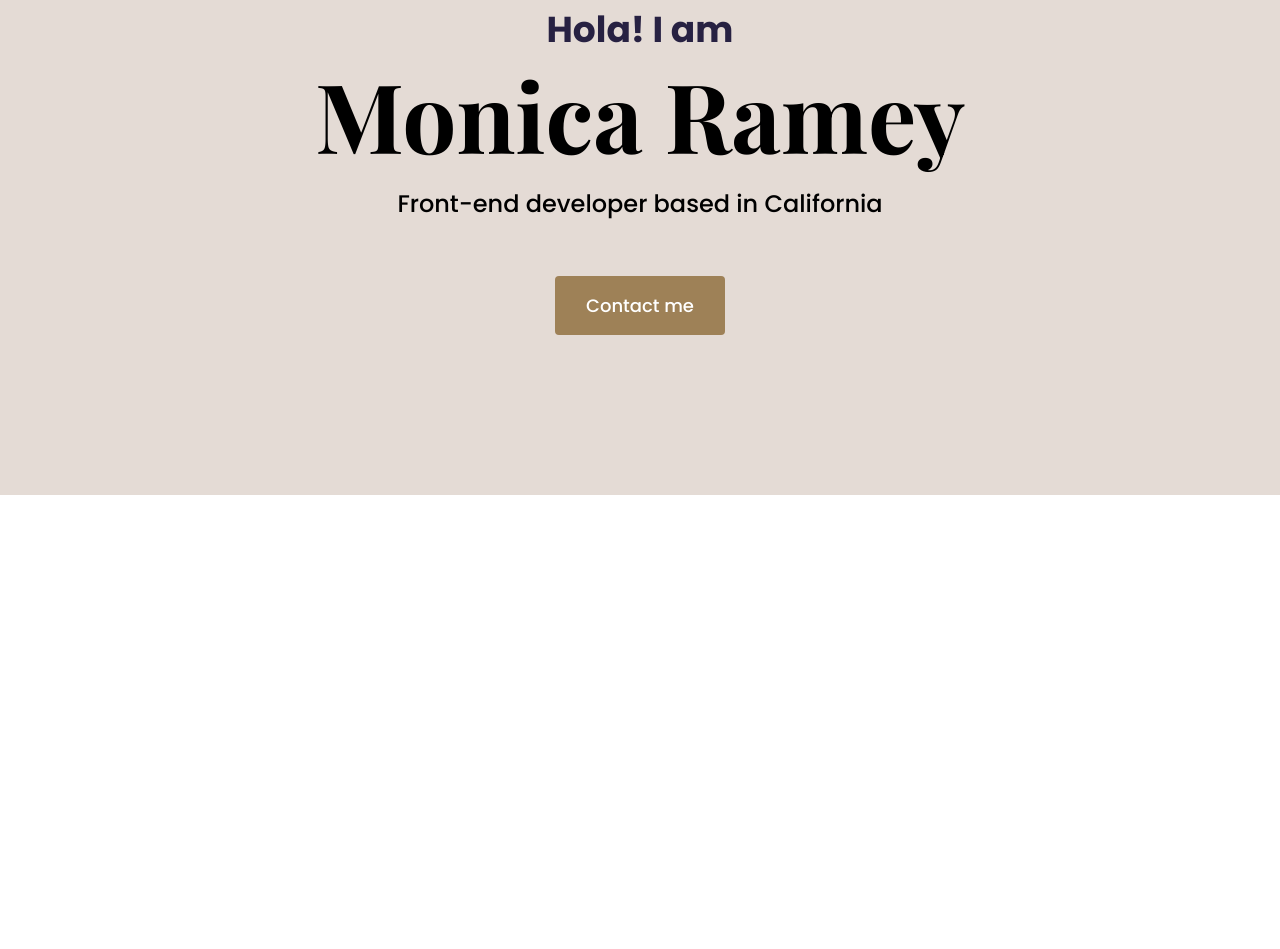
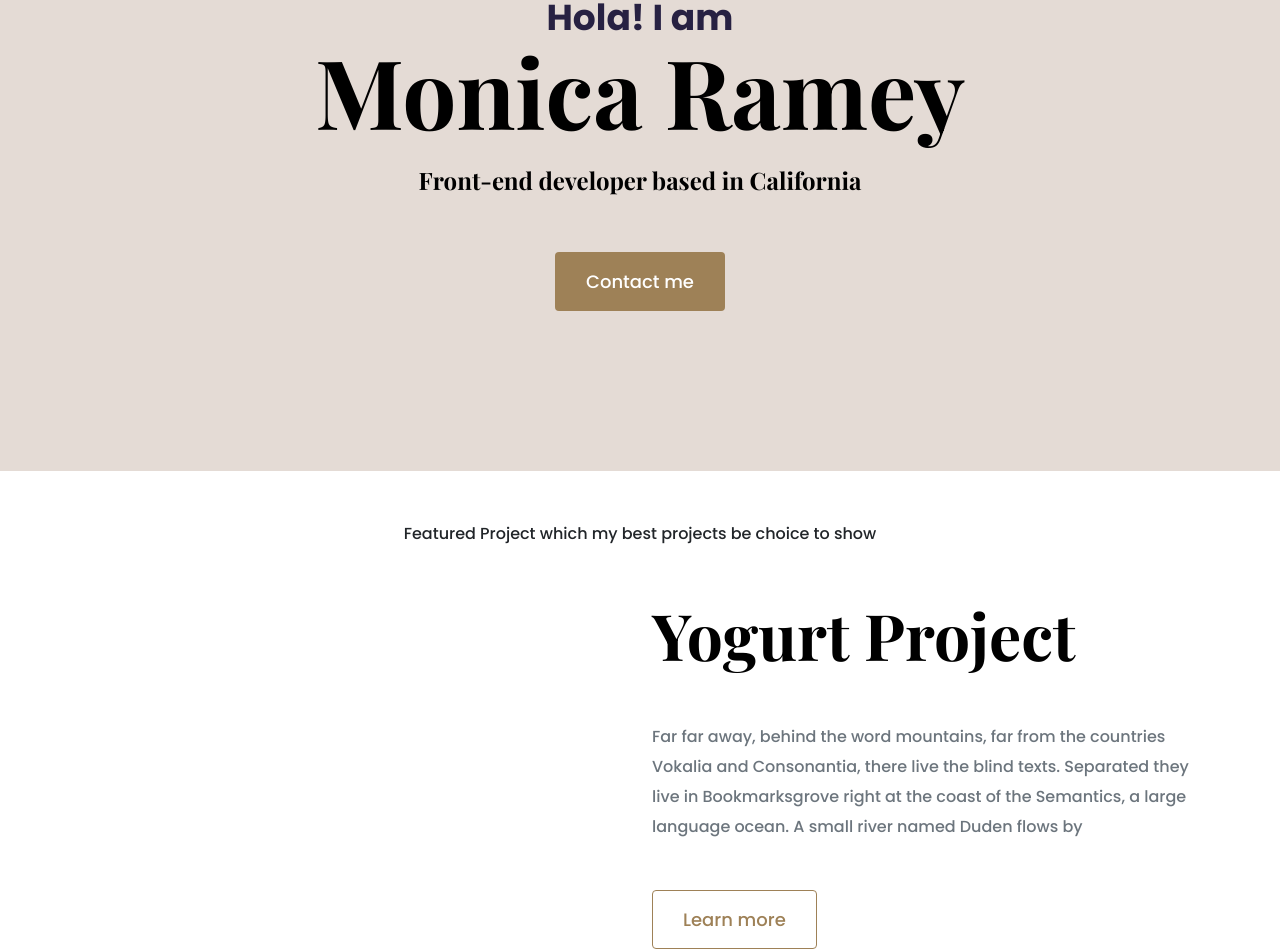
Before and after one commit to amramey/portfolio-project, a plain HTML site: page index.html in a window 1280 px wide. Shown: the part 157-1106 px from the top of the page. Before the commit the page ends 800 px from the top, so only its background shows below. Drawn offline with nearby package versions, Linux system fonts and the light colour scheme.

Commit message:
Added button

```diff
--- a/index.html
+++ b/index.html
@@ -41,8 +41,27 @@
       <p>Hola! I am</p>
       <h1>Monica Ramey</h1>
       <h2 class="mb-5">Front-end developer based in California</h2>
-    <div>
-      <a href="#" class="btn btn-branding">Contact me</a>
+      <div>
+        <a href="#" class="btn btn-branding">Contact me</a>
+      </div>
+    </div>
+    <p class="text-center m-5">
+      Featured Project which my best projects be choice to show
+    </p>
+    <div class="container">
+      <div class="row">
+        <div class="col-6"></div>
+        <div class="col-6">
+          <h2 class="mb-5">Yogurt Project</h2>
+          <p class="mb-5 text-muted">
+            Far far away, behind the word mountains, far from the countries
+            Vokalia and Consonantia, there live the blind texts. Separated they
+            live in Bookmarksgrove right at the coast of the Semantics, a large
+            language ocean. A small river named Duden flows by
+          </p>
+          <a href="#" class="btn btn-branding-outline">Learn more</a>
+        </div>
+      </div>
     </div>
   </body>
 </html>
--- a/styles/styles.css
+++ b/styles/styles.css
@@ -23,10 +23,14 @@ h6 {
 h1 {
   font-size: 96px;
 }
+h2 {
+  font-size: 64px;
+}
 
 p {
-  font-family: var(--default-font-family);
   font-weight: normal;
+  font-size: 16px;
+  line-height: 30px;
 }
 
 .hero {
@@ -43,7 +47,7 @@ p {
 }
 
 .hero h2 {
-  font-family: var(--default-font-family);
+  font-family: var(--heading-font-family);
   font-weight: normal;
   line-height: 2;
   font-size: 24px;
@@ -57,3 +61,12 @@ p {
   line-height: 27px;
   padding: 15px 30px;
 }
+
+.btn-branding-outline {
+  color: var(--branding-color);
+  border: 1px solid var(--branding-color);
+  border-radius: 4px;
+  font-size: 18px;
+  line-height: 27px;
+  padding: 15px 30px;
+}
```
